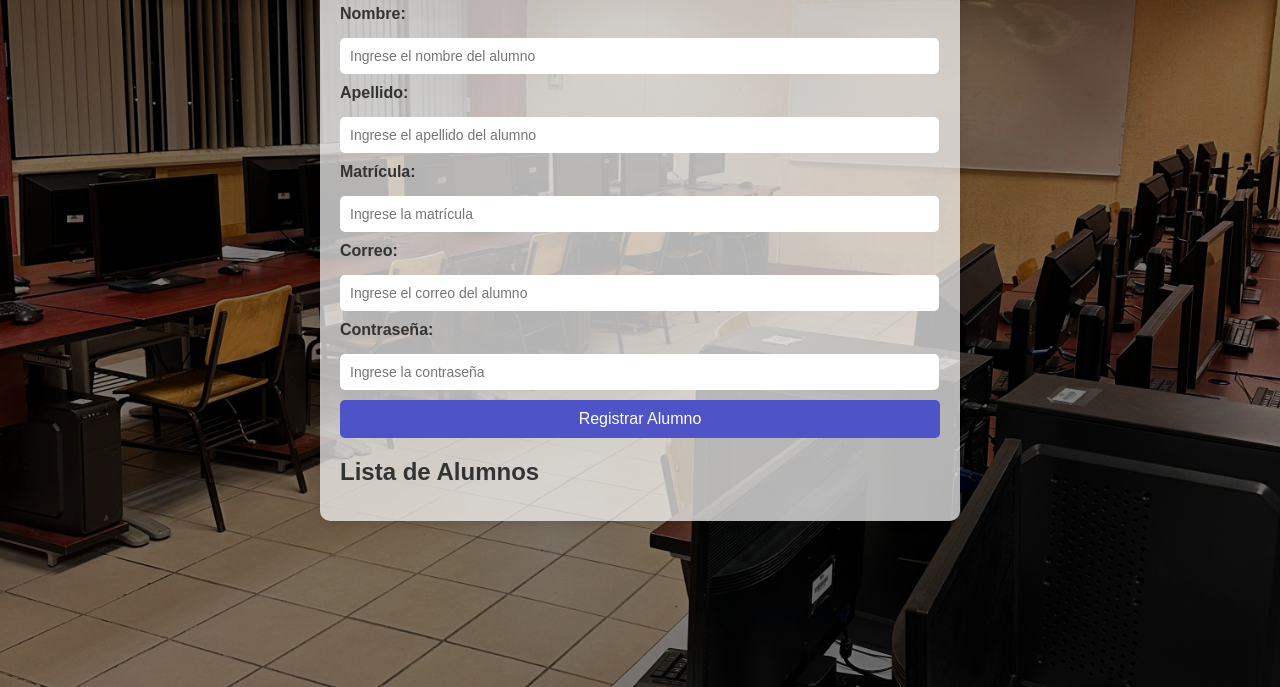
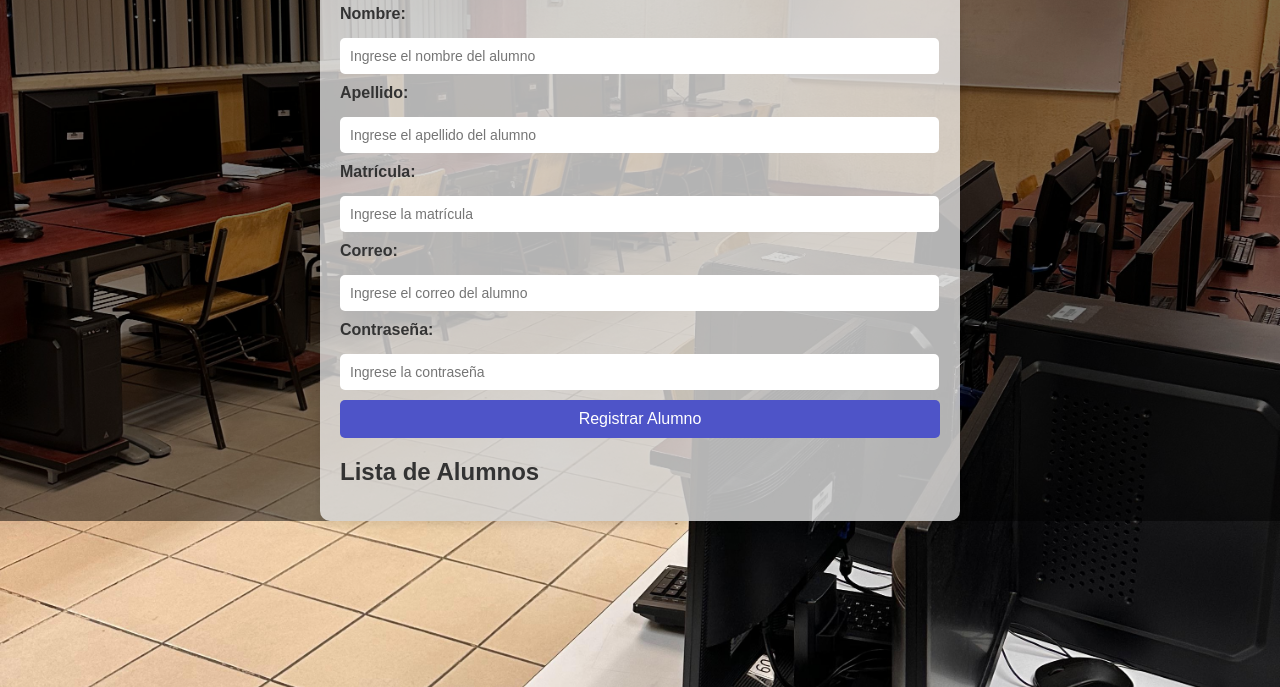
Before and after one commit to Nadia05Sa/Bitacora_web, a plain HTML site: page src/main/web/Alumnos.html in a window 1280 px wide. Shown: the part 113-800 px from the top of the page. Drawn offline with Linux system fonts and the light colour scheme; some packages are replaced by stand-ins of ours; no server answers; a script that the page names is missing.

Commit message:
arreglos al css

```diff
--- a/src/main/web/css/Alumnos.css
+++ b/src/main/web/css/Alumnos.css
@@ -5,7 +5,7 @@ body {
     flex-direction: column;
     justify-content: flex-start;
     align-items: center;
-    height: 100vh;
+    height: 100%;
     background: no-repeat center/cover url("../img/SalonCecadec2.jpg");
     font-family: 'Montserrat Alternates', sans-serif;
     position: relative;
@@ -17,7 +17,7 @@ body {
     top: 0;
     left: 0;
     width: 100%;
-    height: 100vh;
+    height: 100%;
     background-color: rgba(0, 0, 0, 0.5); /* Negro con 50% de opacidad */
     z-index: 1; /* Se coloca detrás del contenido principal */
 }
--- a/src/main/web/css/Bitacoras.css
+++ b/src/main/web/css/Bitacoras.css
@@ -2,7 +2,7 @@ body {
     margin: 0;
     padding: 0;
     display: flex;
-    height: 100vh;
+    height: 100%;
     flex-direction: column;
     justify-content: flex-start;
     align-items: center;
@@ -17,7 +17,7 @@ body {
     top: 0;
     left: 0;
     width: 100%;
-    height: 100vh;
+    height: 100%;
     background-color: rgba(0, 0, 0, 0.5); /* Negro con 50% de opacidad */
     z-index: 1; /* Se coloca detrás del contenido principal */
 }
--- a/src/main/web/css/Empleados.css
+++ b/src/main/web/css/Empleados.css
@@ -2,7 +2,7 @@ body {
     margin: 0;
     padding: 0;
     display: flex;
-    height: 100vh;
+    height: 100%;
     flex-direction: column;
     justify-content: flex-start;
     align-items: center;
@@ -17,7 +17,7 @@ body {
     top: 0;
     left: 0;
     width: 100%;
-    height: 100vh;
+    height: 100%;
     background-color: rgba(0, 0, 0, 0.5); /* Negro con 50% de opacidad */
     z-index: 1; /* Se coloca detrás del contenido principal */
 }
--- a/src/main/web/css/Equipos.css
+++ b/src/main/web/css/Equipos.css
@@ -2,7 +2,7 @@ body {
     margin: 0;
     padding: 0;
     display: flex;
-    height: 100vh;
+    height: 100%;
     flex-direction: column;
     justify-content: flex-start;
     align-items: center;
@@ -17,7 +17,7 @@ body {
     top: 0;
     left: 0;
     width: 100%;
-    height: 100vh;
+    height: 100%;
     background-color: rgba(0, 0, 0, 0.5); /* Negro con 50% de opacidad */
     z-index: 1; /* Se coloca detrás del contenido principal */
 }
--- a/src/main/web/css/Salones.css
+++ b/src/main/web/css/Salones.css
@@ -5,7 +5,7 @@ body {
     flex-direction: column;
     justify-content: flex-start;
     align-items: center;
-    height: 100vh;
+    height: 100%;
     background: no-repeat center/cover url("../img/salonConPersonas.jpg");
     font-family: 'Montserrat Alternates', sans-serif;
     position: relative;
@@ -17,7 +17,7 @@ body {
     top: 0;
     left: 0;
     width: 100%;
-    height: 100vh;
+    height: 100%;
     background-color: rgba(0, 0, 0, 0.5);
     z-index: 1;
 }
--- a/src/main/web/js/Alumnos.js
+++ b/src/main/web/js/Alumnos.js
@@ -67,6 +67,18 @@ async function cargarAlumnos() {
                 div.className = 'alumno-item';
                 div.innerHTML = `
                     <div>
+                        <style>
+                            .overlay {
+                                position: absolute;
+                                top: 0;
+                                left: 0;
+                                width: 100%;
+                                height: 100%;
+                                background-color: rgba(0, 0, 0, 0.5); /* Negro con 50% de opacidad */
+                                z-index: 1; /* Se coloca detrás del contenido principal */
+                             }
+                        </style>
+
                         <strong>${alumno.nombre} ${alumno.apellido}</strong>
                         <p>Matrícula: ${alumno.matricula}</p>
                         <p>Correo: ${alumno.correo}</p>
```
